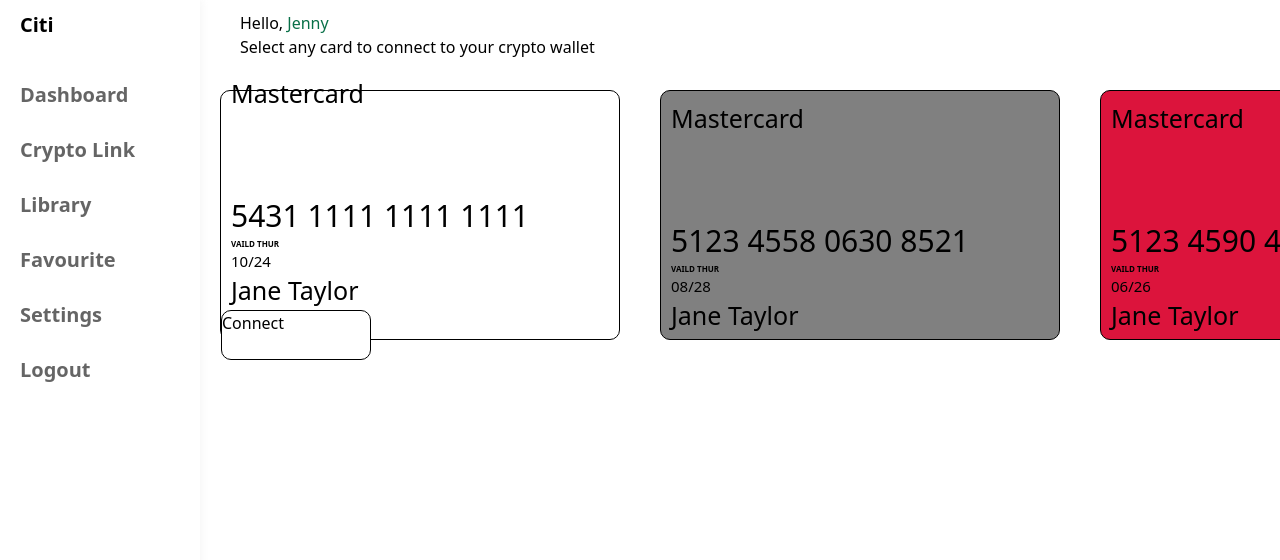
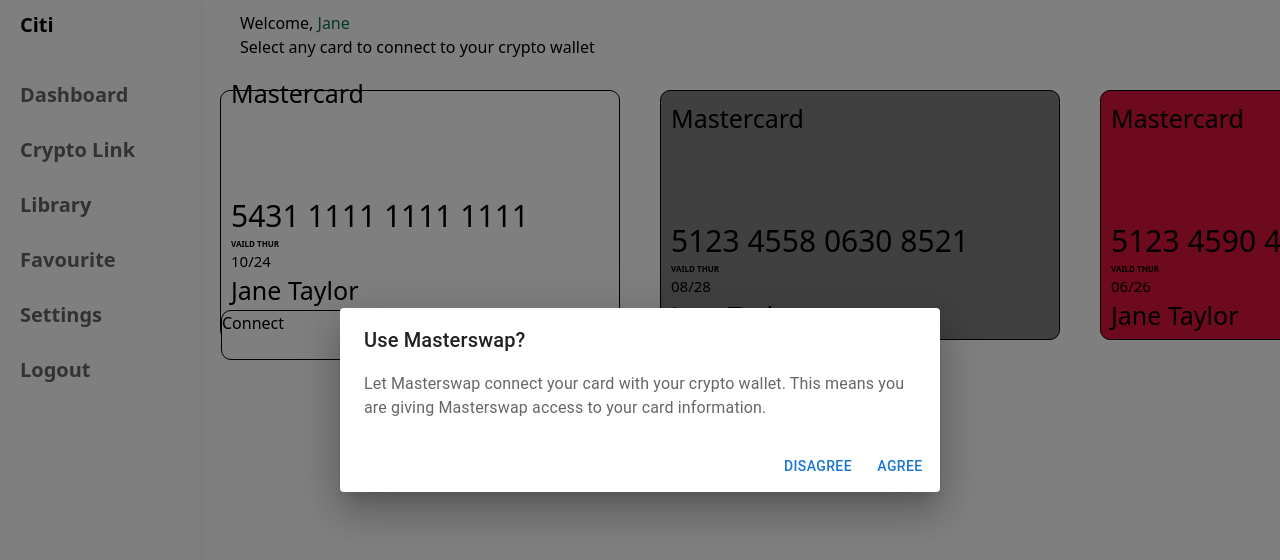
Before and after one commit to leonine2021/masterswap, a Next.js app: page / in a window 1280 px wide. Both pictures are taken after a click on the button "Connect". Shown: the top 560 px of the page. Built offline with nearby package versions, Linux system fonts and the light colour scheme.

Commit message:
pushing bank page

```diff
--- a/package.json
+++ b/package.json
@@ -9,7 +9,10 @@
     "lint": "next lint"
   },
   "dependencies": {
+    "@emotion/react": "^11.10.5",
+    "@emotion/styled": "^11.10.5",
     "@heroicons/react": "^1.0.6",
+    "@mui/material": "^5.10.12",
     "eslint": "8.26.0",
     "eslint-config-next": "13.0.2",
     "next": "13.0.2",
--- a/pages/components/Content.js
+++ b/pages/components/Content.js
@@ -6,6 +6,19 @@
 import {useState} from 'react'
 import masterswap from "../masterswap";
 import { Link } from 'react';
+
+import PopUp from "./PopUp";
+
+import Box from '@mui/material/Box';
+import Popper from '@mui/material/Popper';
+
+import Button from '@mui/material/Button';
+import Dialog from '@mui/material/Dialog';
+import DialogActions from '@mui/material/DialogActions';
+import DialogContent from '@mui/material/DialogContent';
+import DialogContentText from '@mui/material/DialogContentText';
+import DialogTitle from '@mui/material/DialogTitle';
+import { flushSync } from "react-dom";
 
 const data1 = {
 	labels: ["Organic", "Social Media", "Websites"],
@@ -19,31 +32,44 @@
 };
 
 function Content() {
-	const [hover, setHover] = useState(true)
-	const [showPop, setShowPop] = useState(false)
+	const [open, setOpen] = React.useState(false);
 
-	function setHoverTrue() {
-		setHover(true);
-	}
+	  const handleClickOpen = () => {
+		setOpen(true);
+	  };
 
-	function setHoverFalse() {
-		setHover(false);
-	}
-
-	function handleOnClick() {
-		window.alert('You clicked me!');
-	}
-
+	  const handleClose = () => {
+		setOpen(false);
+	  };
 
 	return (
 		<div className={styles.contentcontainer}>
-
 			<div className={styles.contentwrapper}>
-
 				<div className={styles.card}>
 					< div className={styles.categories}>
 						<Card cardNumber = {"5431 1111 1111 1111"} name={"Jane Taylor"} date={"10/24"} textColor={"#fff"}/>
-						<button className={styles.cardHoverButton} onClick = {handleOnClick()}> Connect </button>
+						<button className={styles.cardHoverButton} onClick={handleClickOpen}> Connect </button>
+						<Dialog
+						open={open}
+						onClose={handleClose}
+						aria-labelledby="alert-dialog-title"
+						aria-describedby="alert-dialog-description"
+					>
+						<DialogTitle id="alert-dialog-title">
+						{"Use Masterswap?"}
+						</DialogTitle>
+						<DialogContent>
+						<DialogContentText id="alert-dialog-description">
+							Let Masterswap connect your card with your crypto wallet. This means you are giving Masterswap access to your card information.
+						</DialogContentText>
+						</DialogContent>
+						<DialogActions>
+						<Button onClick={handleClose}>Disagree</Button>
+						<Button onClick={handleClose} autoFocus>
+							Agree
+						</Button>
+						</DialogActions>
+					</Dialog>
 					</div>
 				</div>
 
@@ -58,17 +84,6 @@
 					</div>
 				</div>
 			</div>
-			{/* chart started  */}
-			{/* <div className={styles.charts}>
-				<div className={styles.bar}>
-					<h2>Sales</h2>
-					<Line data={data} width={400} height={400} />
-				</div>
-				<div className={styles.circle}>
-					<h2>Customers Arrived</h2>
-					<Doughnut data={data1} width={400} height={400} />
-				</div>
-			</div> */}
 		</div>
 	);
 }
--- a/pages/components/Header.js
+++ b/pages/components/Header.js
@@ -8,7 +8,7 @@
 			<div className={styles.headwrapper}>
 				<div className={styles.title}>
 					<h2>
-						Hello, <span>Jenny</span>
+						Welcome, <span>Jane</span>
 					</h2>
 					<p>Select any card to connect to your crypto wallet</p>
 				</div>
--- a/pages/components/PopUp.js
+++ b/pages/components/PopUp.js
@@ -4,15 +4,9 @@
 function PopUp() {
     return (
         <div className = "PopUp">
-            <div className = {styles.cardHeader}>
+            <div className = {styles.popUpHeader}>
                 <h1> Hello World </h1>
             </div>
-            // <div className = {styles.cardBodyName}>
-            //     <p style={{fontSize:"30px"}}> {cardNumber} </p>
-            //     <p style={{fontSize:"8px", fontWeight:"bold"}}> VAILD THUR </p>
-            //     <p style={{fontSize: "15px"}}> {date} </p>
-            //     <p style={{fontSize: "25px"}}> {name} </p>
-            // </div>
         </div>
     )
 }
--- a/styles/Home.module.css
+++ b/styles/Home.module.css
@@ -213,6 +213,21 @@
     font-size: 25px;
 }
 
+.popUpHeader {
+    display: flex;
+    width: 400px;
+    height: 250px;
+    background-color: #ffffff;
+    cursor: pointer;
+    box-shadow: 3px 0px 6px 0px rgba(246, 246, 246, 0);
+    border: 1px solid black;
+}
+
+.popUpBody {
+   color: chocolate;
+
+}
+
 .cardBodyName {
     padding-top: 80px;
     padding-left: 10px;
```
Also changed, not shown: 1 other file (tests, documents, lock files or other folders).
